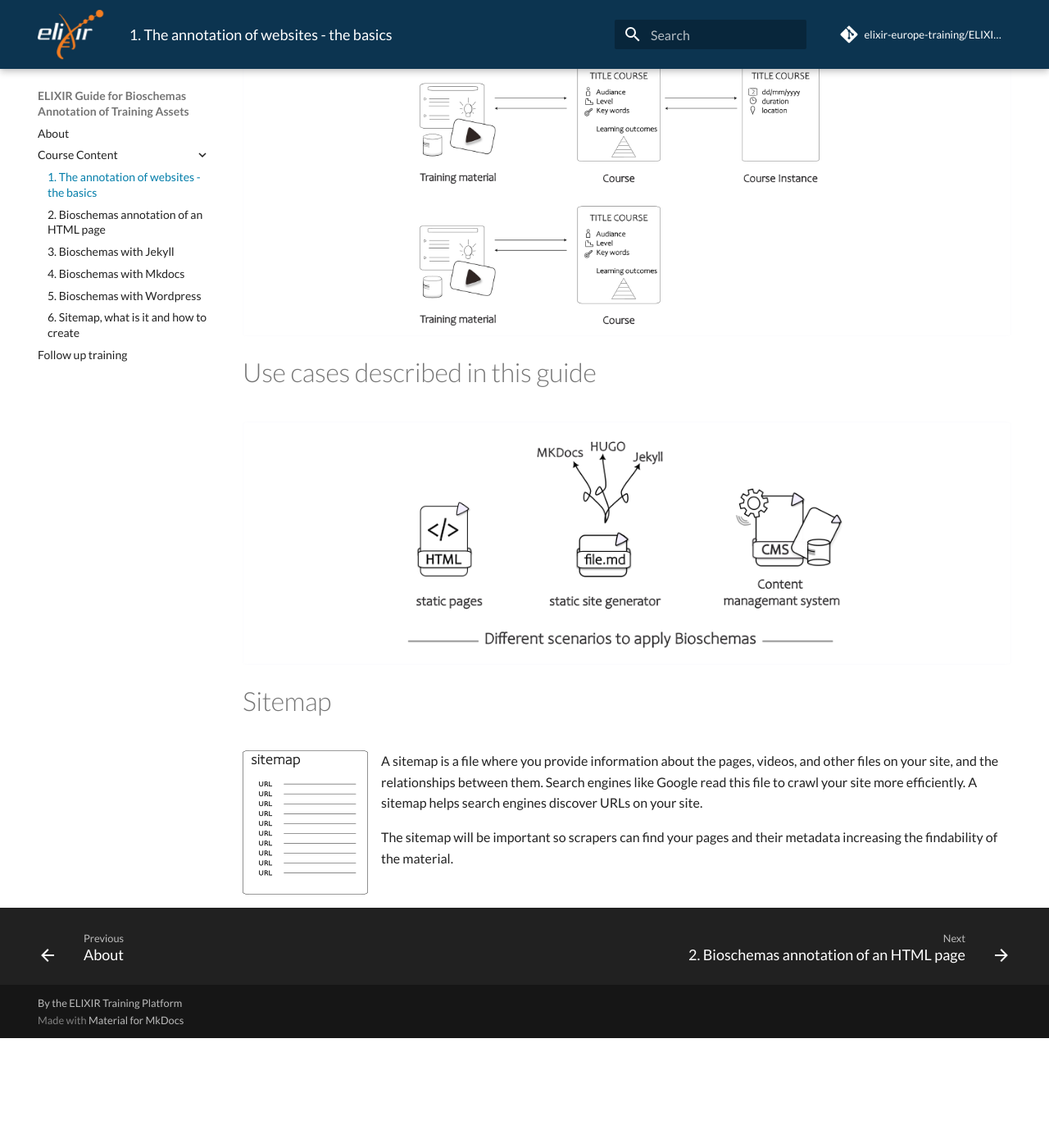
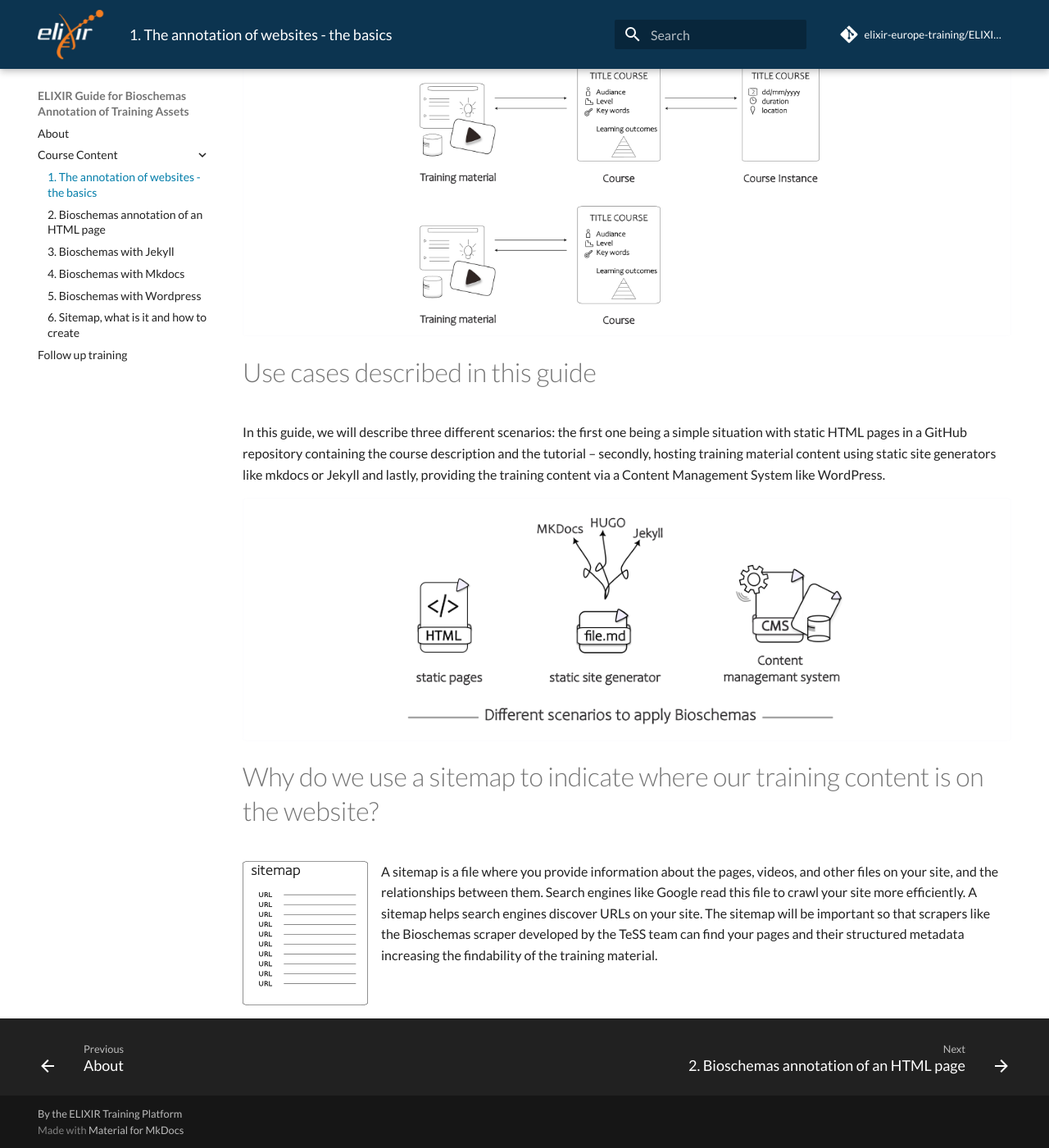
Before and after one commit to elixir-europe-training/ELIXIR-TrP-Bioschemas, an MkDocs documentation site: the page built from docs/chapters/chapter_00.md, in a window 1280 px wide and 1400 px high, scrolled down 1325 px. Shown: the whole window at 82% size. Built offline with MkDocs 1.6.1 and Material for MkDocs 9.7.7, drawn with Linux system fonts in a browser that asks for light colours; comment, search, counter and statistics services are not loaded; before the commit the page ends 2591 px from its top, so only the background shows below that.

Commit message:
Update chapter_00.md

```diff
--- a/docs/chapters/chapter_00.md
+++ b/docs/chapters/chapter_00.md
@@ -24,14 +24,12 @@ Note that the `CourseInstance` profile is used in tandem with the `Course` profi
 
 # Use cases described in this guide
 
-
+In this guide, we will describe three different scenarios: the first one being a simple situation with static HTML pages in a GitHub repository containing the course description and the tutorial -- secondly, hosting training material content using static site generators like mkdocs or Jekyll and lastly, providing the training content via a Content Management System like WordPress.
 
 ![bioschema use cases](../assets/images/Bioschemas_usecases.png)
 
-# Sitemap
+# Why do we use a sitemap to indicate where our training content is on the website?
 
 ![sitemap drawing](../assets/images/sitemap_drawing.png){align=left}
 
-A sitemap is a file where you provide information about the pages, videos, and other files on your site, and the relationships between them. Search engines like Google read this file to crawl your site more efficiently. A sitemap helps search engines discover URLs on your site.
-
-The sitemap will be important so scrapers can find your pages and their metadata increasing the findability of the material.
+A sitemap is a file where you provide information about the pages, videos, and other files on your site, and the relationships between them. Search engines like Google read this file to crawl your site more efficiently. A sitemap helps search engines discover URLs on your site. The sitemap will be important so that scrapers like the Bioschemas scraper developed by the TeSS team can find your pages and their structured metadata increasing the findability of the training material.
```
